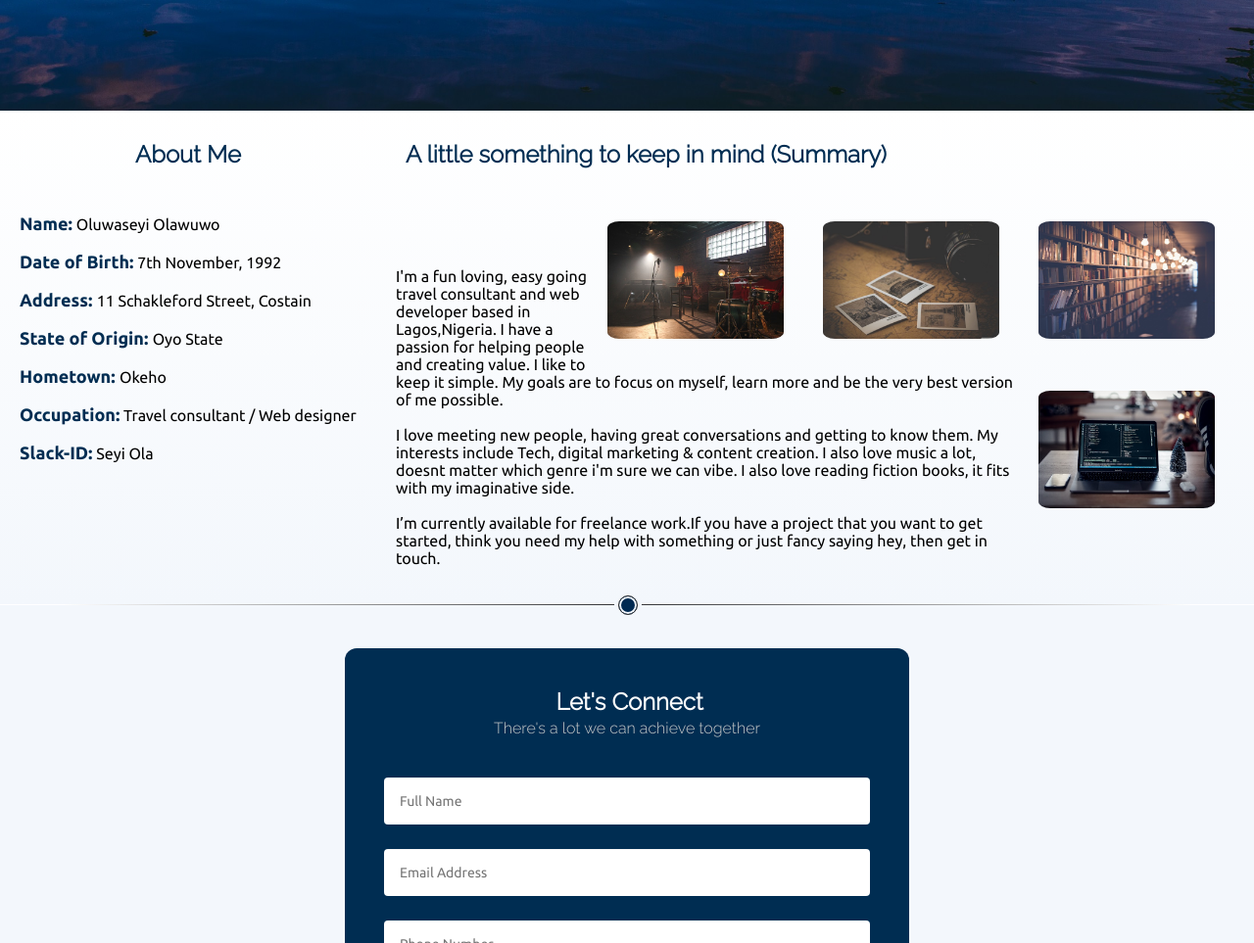
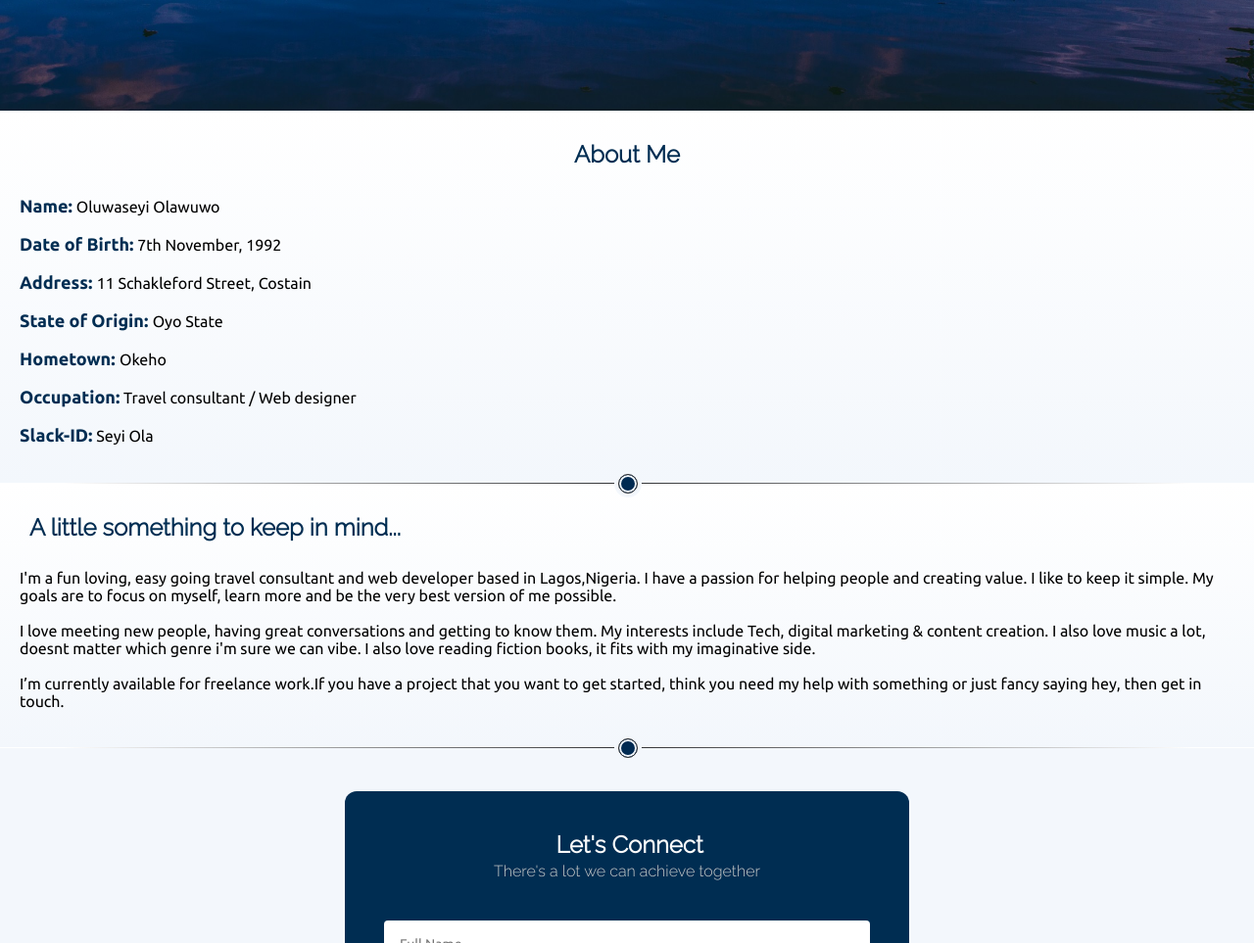
Before and after one commit to Seyi89/Seyi_Ola_Web, a plain HTML site: page index.html in a window 1280 px wide. Shown: the part 687-1650 px from the top of the page at 98% size. Drawn offline with Linux system fonts and the light colour scheme; a web font is replaced by a local one.

Commit message:
Update 1
minor updates. moved some things around

```diff
--- a/index.html
+++ b/index.html
@@ -23,12 +23,9 @@
     </div>
 </section>
 
-<section>
-    <div class="row">
+
 <div class="side">
   <h2>About Me</h2>
-
-            <br>
   <br>
       <p><strong> Name:</strong> Oluwaseyi Olawuwo</p><br>
       <p><strong>Date of Birth:</strong> 7th November, 1992</p><br>
@@ -39,28 +36,13 @@
       <p><strong>Slack-ID:</strong> Seyi Ola</p><br>
 </div>
 
-
-
+<div class="wrapper">
+  <div class="divider div-transparent div-dot"></div>
+</div>
+<section>
         <div class="main">
-          <h2>A little something to keep in mind (Summary)</h2>
-          <br>
-            <div class="gallery">
-              <img src="images/bckimg5.jpg" alt="Forest" width="600" height="400"></a>
-            </div>
-            <div class="gallery">
-                <img src="images/bckimg2.jpg" alt="Northern Lights" width="600" height="400"></a>
-            </div>
-            <div class="gallery">
-                <img src="images/bckimg3.jpg" alt="Mountains" width="600" height="400"></a>
-            </div>
-              <div class="gallery">
-                <img src="images/bckimg4.jpg" alt="Mountains" width="600" height="400"></a>
-            </div>
-
+          <h2>A little something to keep in mind...</h2>
             <div>
-                <br>
-                <br>
-                <br>
                 <br>
                     <p>I'm a fun loving, easy going travel consultant and web developer based in Lagos,Nigeria. I have a passion for helping people and creating value. I like to keep it simple. My goals are to focus on myself, learn more and be the very best version of me possible.</p>
                     <br>
```
Lines whose indentation alone changed are shown as unchanged.
